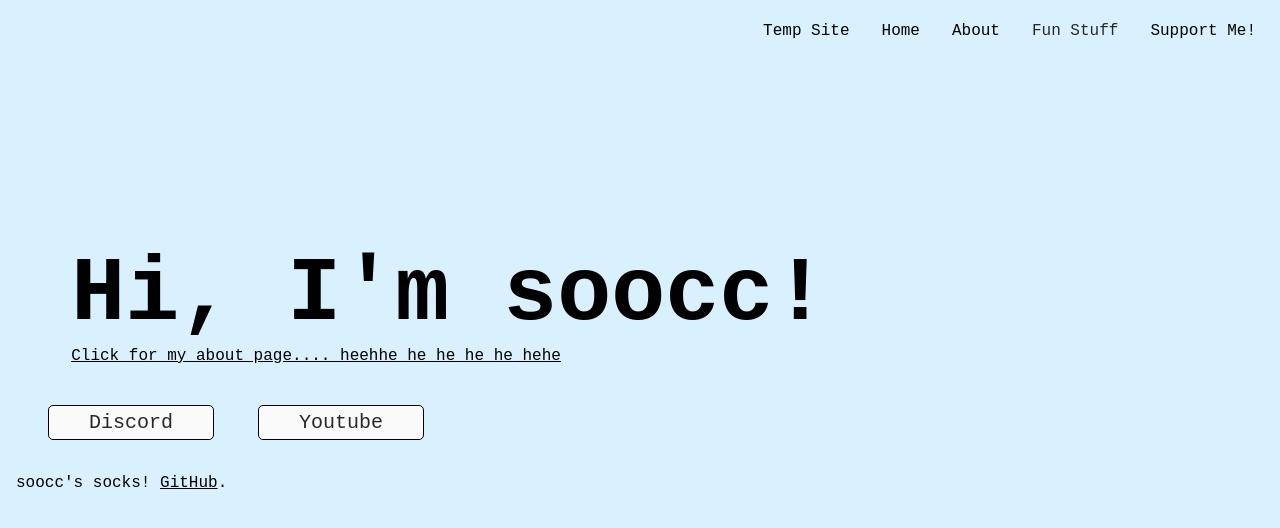
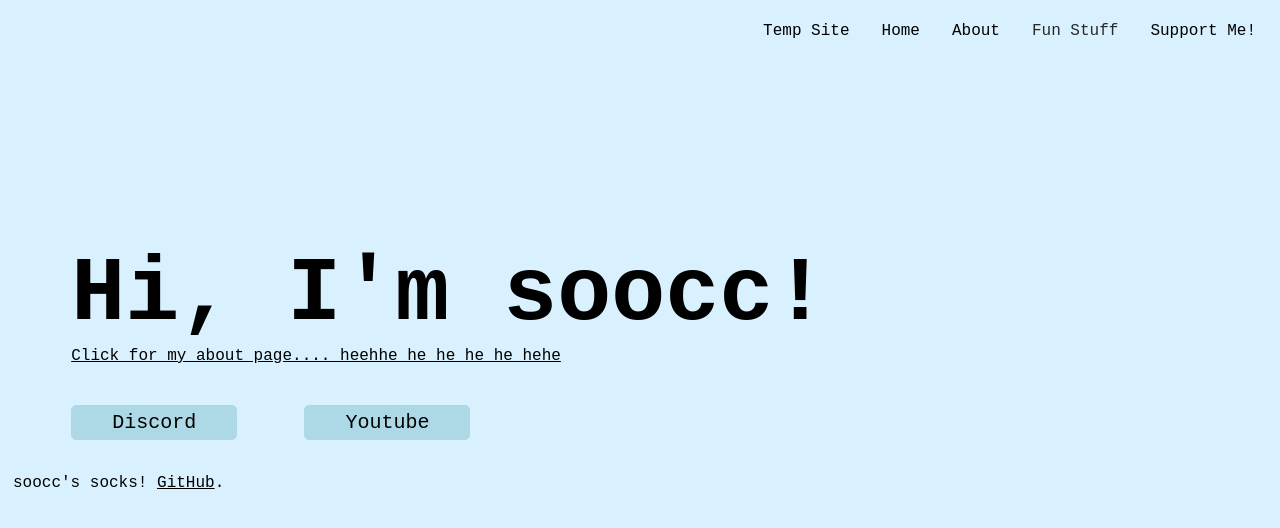
Before and after one commit to soocc/sooccsocks2, a Jekyll site: the page built from index.html, in a window 1280 px wide. Shown: the top 528 px of the page. Built offline with Jekyll 4.4.1, drawn with Linux system fonts in a browser that asks for light colours.

Commit message:
Update styles.css

```diff
--- a/styles/styles.css
+++ b/styles/styles.css
@@ -108,6 +108,13 @@ button {
   cursor: pointer;
 }
 
+.blue-button {
+  color: black;
+  background-color: lightblue;
+  border-color: lightblue;
+  margin-left: 5%;
+}
+
 .margin5px {
-  margin-left: 8px;
+  margin-left: 5px;
 }
```
